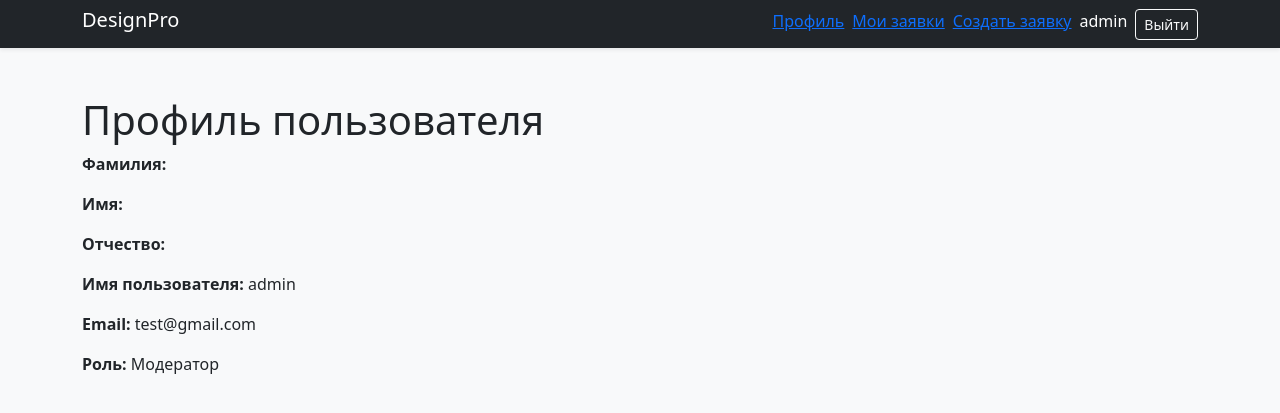
After one commit to savin3/DesignPro, a Django app: page /catalog/profile in a window 1280 px wide. The commit adds this page. Shown: the top 413 px of the page. Run offline with Django 5.2, Linux system fonts and the light colour scheme; a user stored in the database is signed in; some libraries are stand-ins or nearby versions.

Commit message:
fix: names statuses in admin panel. added profile

```diff
--- a/catalog/templates/catalog/base_template.html
+++ b/catalog/templates/catalog/base_template.html
@@ -14,6 +14,7 @@
                 <a href="{% url 'index' %}" class="text-white text-decoration-none h5">DesignPro</a>
                 <div class="d-flex gap-2">
                     {% if user.is_authenticated %}
+                        <a href="{% url 'profile' %}">Профиль</a>
                         <a href="{% url 'user_requests' %}">Мои заявки</a>
                         <a href="{% url 'create' %}">Создать заявку</a>
                         <span class="text-white">{{ user.username }}</span>
--- /dev/null
+++ b/catalog/templates/catalog/profile.html
@@ -0,0 +1,32 @@
+{% extends 'catalog/base_template.html' %}
+{% block title %} Профиль {% endblock %}
+{% block content %}
+    <h1>Профиль пользователя</h1>
+
+    <div style="max-width: 600px;">
+        <div>
+            <p><strong>Фамилия:</strong> {{ user.last_name }}</p>
+        </div>
+        <div>
+            <p><strong>Имя:</strong> {{ user.first_name }}</p>
+        </div>
+        <div>
+            <p><strong>Отчество:</strong> {{ user.patronymic }}</p>
+        </div>
+        <div>
+            <p><strong>Имя пользователя:</strong> {{ user.username }}</p>
+        </div>
+        <div>
+            <p><strong>Email:</strong> {{ user.email }}</p>
+        </div>
+        <div>
+            <p><strong>Роль:</strong>
+                {% if perms.catalog.moderator_access %}
+                    Модератор
+                {% else %}
+                    Пользователь
+                {% endif %}
+            </p>
+        </div>
+    </div>
+{% endblock %}
--- a/catalog/urls.py
+++ b/catalog/urls.py
@@ -10,4 +10,5 @@ urlpatterns = [
     path('request/', views.user_requests_view, name='user_requests'),
     path('request/delete/<int:pk>/', views.deleting_request_view, name='delete'),
     path('request/create/', views.creating_request_view, name='create'),
+    path('profile', views.profile_view, name='profile'),
 ]
--- a/catalog/views.py
+++ b/catalog/views.py
@@ -42,17 +42,12 @@ def logout_view(request):
     return redirect('index')
 
 def index_view(request):
-    try:
-        in_work_status = Status.objects.get(name="In_work")
-        requests_in_work_count = Request.objects.filter(status=in_work_status).count()
-        done_status = Status.objects.get(name="Done")
-        latest_completed_request_list = Request.objects.filter(
-            status=done_status
-        ).order_by('-pub_date')[:4]
-
-    except Status.DoesNotExist:
-        latest_completed_request_list = Request.objects.none()
-        requests_in_work_count = 0
+    in_work_status = Status.objects.get(name="In_work")
+    requests_in_work_count = Request.objects.filter(status=in_work_status).count()
+    done_status = Status.objects.get(name="Done")
+    latest_completed_request_list = Request.objects.filter(
+        status=done_status
+    ).order_by('-pub_date')[:4]
 
     return render(request, 'catalog/index.html', {'latest_completed_request_list': latest_completed_request_list, 'requests_in_work_count': requests_in_work_count})
 
@@ -85,3 +80,7 @@ def deleting_request_view(request, pk):
 def user_requests_view(request):
     request_user_list = Request.objects.filter(user=request.user)
     return render(request, 'catalog/user_requests.html', {'request_list': request_user_list})
+
+@login_required
+def profile_view(request):
+    return render(request, 'catalog/profile.html')
```
Also changed, not shown: db.sqlite3, media/designs/Монохромный_интерьер_квартиры-студии_29_кв_м_для_студента__минимализм_без_скуки.jpg (added).
